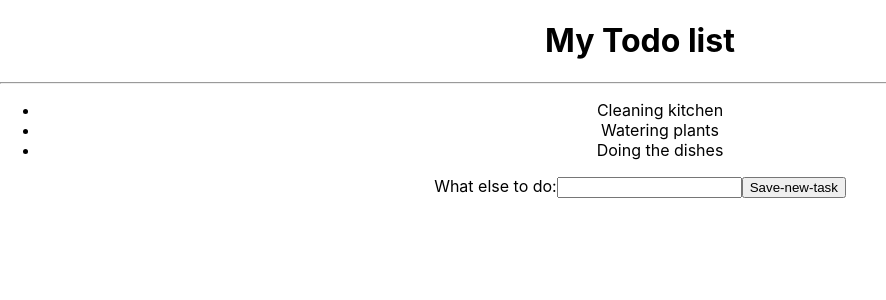
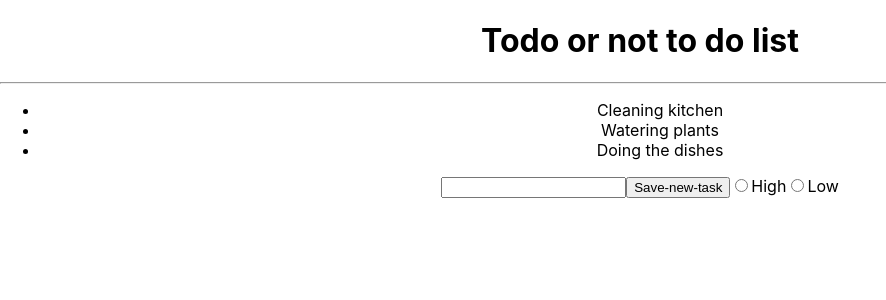
Before and after one commit to AnnikaNeumann/W7D1_hw_TodoList_react, a React (Create React App) app: page / in a window 1280 px wide. Shown: the top 300 px of the page, without its empty margins (0-886 px from the left). Built offline with nearby package versions, Linux system fonts and the light colour scheme.

Commit message:
Priority buttons added to page

```diff
--- a/src/App.js
+++ b/src/App.js
@@ -35,10 +35,16 @@ function App() {
   })
 
 
+  const[priority, setPriority] = useState('');
+
+
+
+
   return (
+    <>
     <div className="App">
 
-    <h1>My Todo list</h1>
+    <h1>Todo or not to do list</h1>
     <hr></hr>
 
     <ul>
@@ -46,12 +52,14 @@ function App() {
     </ul>
 
     <form onSubmit={saveNewTask}>
-    <label htmlFor='new-task'>What else to do:</label>
+    <label htmlFor='new-task'></label>
     <input id='new-task' type = 'text' value={newTask} onChange={handleTaskInput}/>
     <input type='submit' value='Save-new-task'/>
+    <input type="radio" name='priority' value='High' onChange={e=>setPriority(e.target.value)}/>High
+    <input type="radio" name='priority' value='Low'  onChange={e=>setPriority(e.target.value)}/>Low
     </form>
     </div>
-
+</>
 
   );
 }
```
